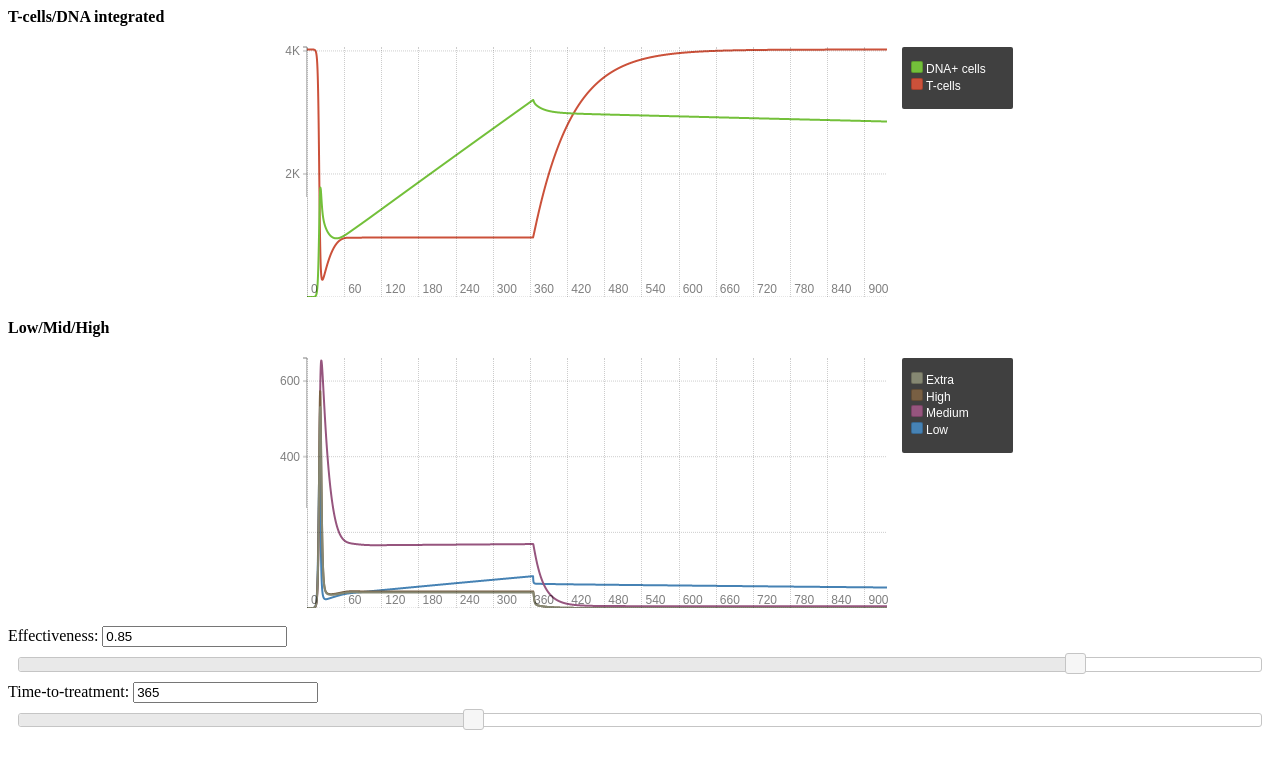
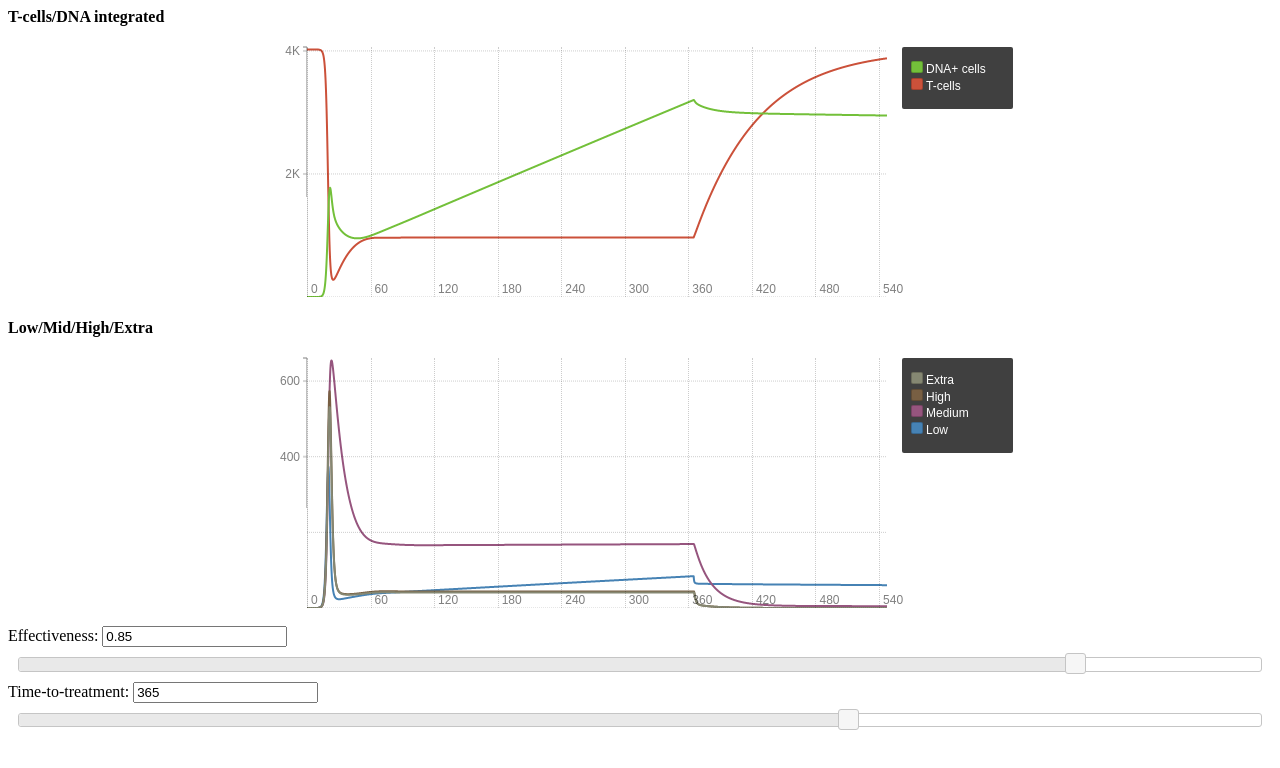
Before and after one commit to jjh13/gh-pages, a plain HTML site: page slides/ode.html in a window 1280 px wide. Drawn offline with nearby package versions, Linux system fonts and the light colour scheme.

Commit message:
Updating slides to be more demo-friendly

```diff
--- a/slides/main.js
+++ b/slides/main.js
@@ -189,7 +189,7 @@ $(function(){
 			p.time = self.tttreatment();
 			p.epsilon = self.effectiveness();
 
-			var sol = numeric.dopri(0, 2000 ,[p.lambda/p.delta_t, 0,0,0,0,0,0,0,0,0,0,0, 1],intrahost,1e-3,10000);
+			var sol = numeric.dopri(0, 365*1.5,[p.lambda/p.delta_t, 0,0,0,0,0,0,0,0,0,0,0, 1],intrahost,1e-3,10000);
 			var y = numeric.transpose(sol.y);
 
 			graph_t.series[0].data = prep_output(sol.x, y[0]);
--- a/slides/ode.html
+++ b/slides/ode.html
@@ -29,7 +29,7 @@
 </div>
 </div>
 
-<h4>Low/Mid/High</h4>
+<h4>Low/Mid/High/Extra</h4>
 <div style='text-align: center;'>
 <div style='display: inline-block; font-family: Arial, Helvetica, sans-serif;'>
 	<div id="y_axis_v" style="float: left; width: 40px;"></div>
@@ -42,7 +42,7 @@ Effectiveness: <input data-bind="value: effectiveness, valueUpdate: 'afterkeydow
 <div style="margin: 10px" data-bind="slider: effectiveness, sliderOptions: {min: 0, max: 1, range: 'min', step: 0.01}" class="ui-slider ui-slider-horizontal ui-widget ui-widget-content ui-corner-all"><a class="ui-slider-handle ui-state-default ui-corner-all" href="#" style="left: 69%;"></a></div>
 
 Time-to-treatment: <input data-bind="value: tttreatment, valueUpdate: 'afterkeydown'">
-<div style="margin: 10px" data-bind="slider: tttreatment, sliderOptions: {min: 0, max: 1000, range: 'min', step: 1}" class="ui-slider ui-slider-horizontal ui-widget ui-widget-content ui-corner-all"><a class="ui-slider-handle ui-state-default ui-corner-all" href="#" style="left: 45%;"></a></div>
+<div style="margin: 10px" data-bind="slider: tttreatment, sliderOptions: {min: 0, max: 547, range: 'min', step: 1}" class="ui-slider ui-slider-horizontal ui-widget ui-widget-content ui-corner-all"><a class="ui-slider-handle ui-state-default ui-corner-all" href="#" style="left: 45%;"></a></div>
 
 
 </body></html>
```
